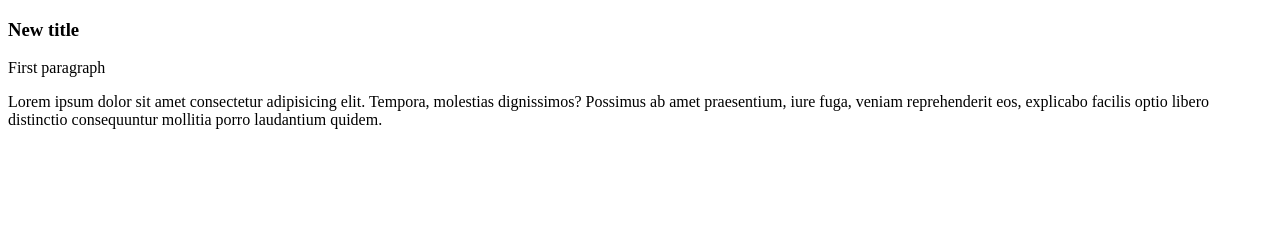
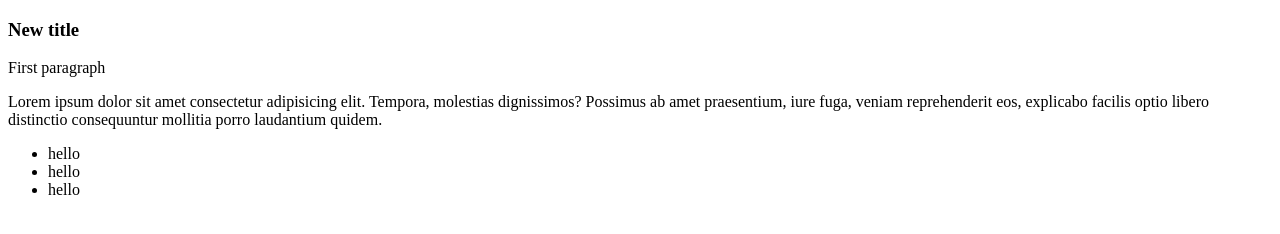
Before and after one commit to sergei-trofimov/test-repo, a plain HTML site: page index.html in a window 1280 px wide. Drawn offline with Linux system fonts and the light colour scheme.

Commit message:
2 commit

```diff
--- a/index.html
+++ b/index.html
@@ -10,5 +10,10 @@
   <h3>New title</h3>
   <p>First paragraph</p>
   <p>Lorem ipsum dolor sit amet consectetur adipisicing elit. Tempora, molestias dignissimos? Possimus ab amet praesentium, iure fuga, veniam reprehenderit eos, explicabo facilis optio libero distinctio consequuntur mollitia porro laudantium quidem.</p>
+  <ul>
+    <li>hello</li>
+    <li>hello</li>
+    <li>hello</li>
+  </ul>
 </body>
 </html>
```
